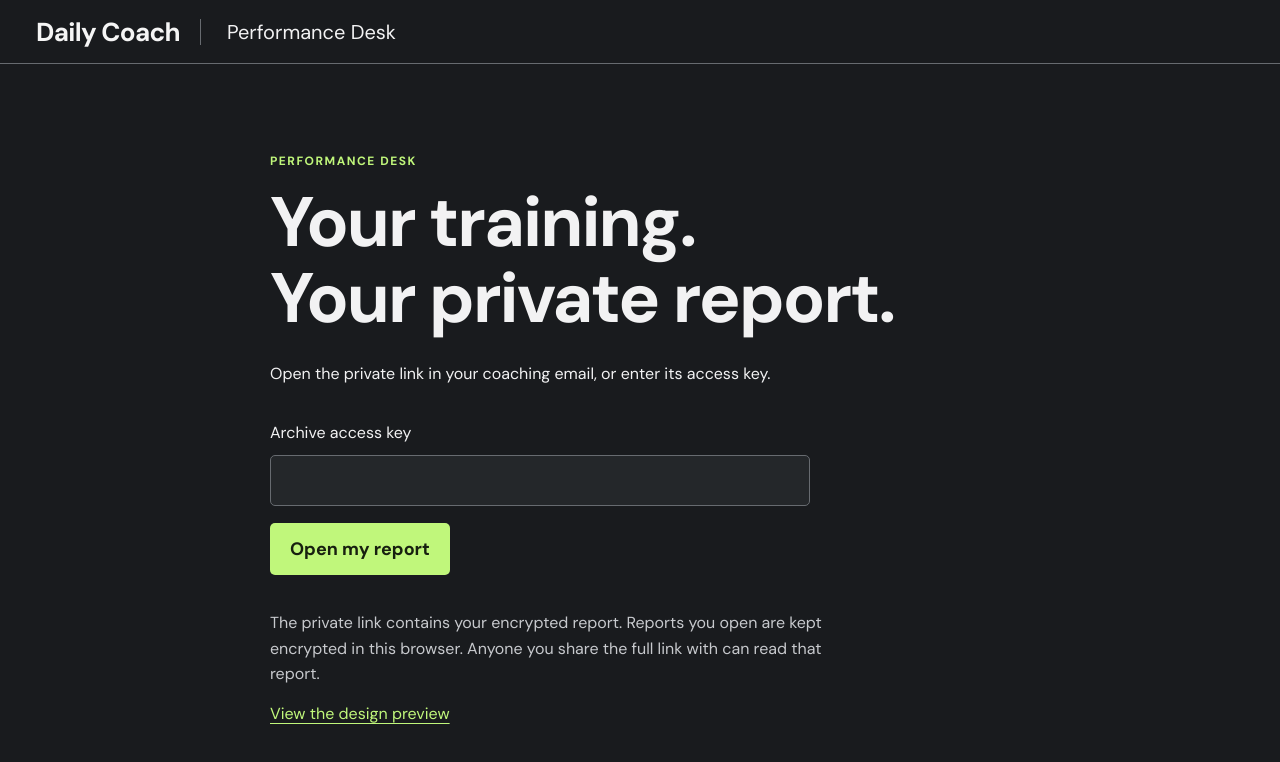
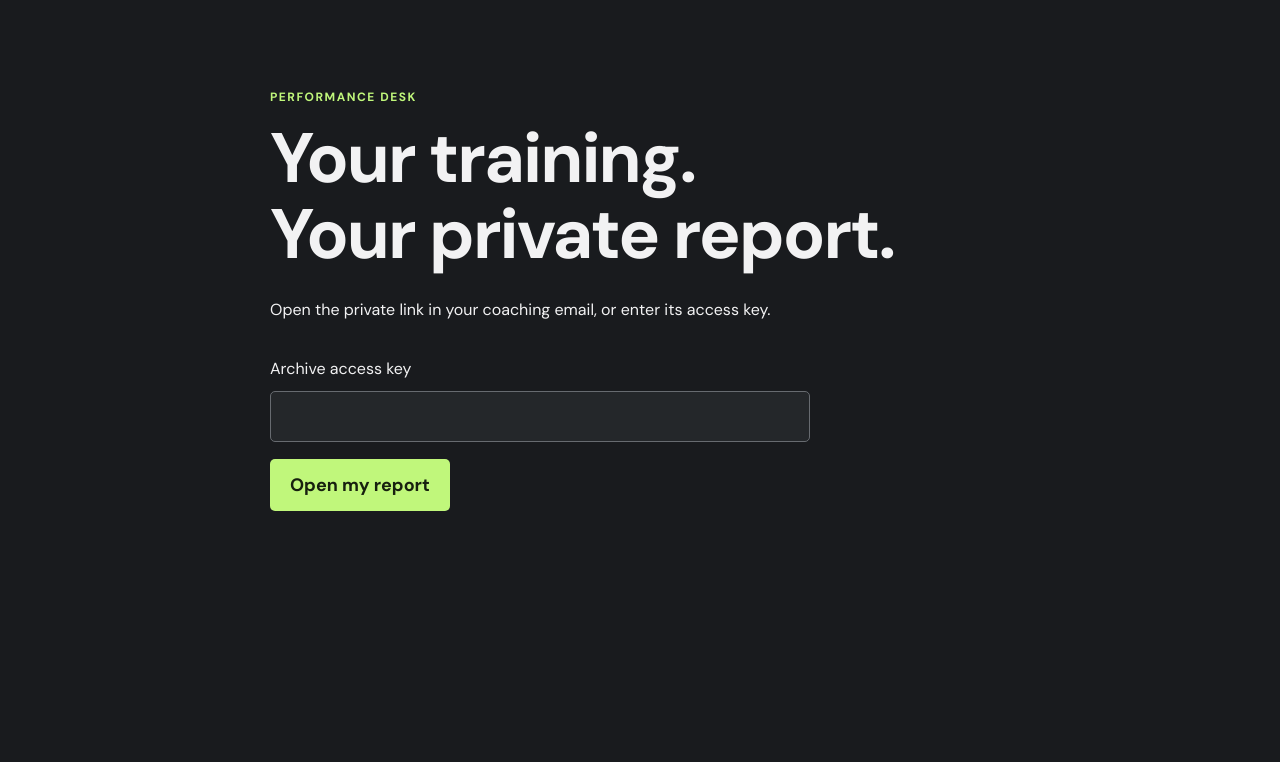
Before and after one commit to ilham-rizaldi/daily-coach, a React (Vite) app: page / in a window 1280 px wide. Shown: the top 762 px of the page. Built offline with nearby package versions, Linux system fonts and the light colour scheme.

Commit message:
Simplify the locked report page to the selected login view

```diff
--- a/src/App.jsx
+++ b/src/App.jsx
@@ -18,8 +18,6 @@ function Locked({ onUnlock, error, loading }) {
         <button className="primary" disabled={loading}>{loading ? "Opening report…" : "Open my report"}</button>
       </form>
       {error && <p className="error" role="alert">{error}</p>}
-      <p className="quiet">The private link contains your encrypted report. Reports you open are kept encrypted in this browser. Anyone you share the full link with can read that report.</p>
-      <a href="?preview=1">View the design preview</a>
     </main>
   );
 }
@@ -100,6 +98,8 @@ export function App() {
   const sleep = report?.wellness.sleepMinutes;
   const readiness = report?.wellness.readiness;
 
+  if (!report) return <Locked onUnlock={unlock} loading={loading} error={error} />;
+
   return (
     <>
       <a className="skip-link" href="#main">Skip to report</a>
```
Also changed, not shown: 3 other files (tests, documents, lock files or other folders).
